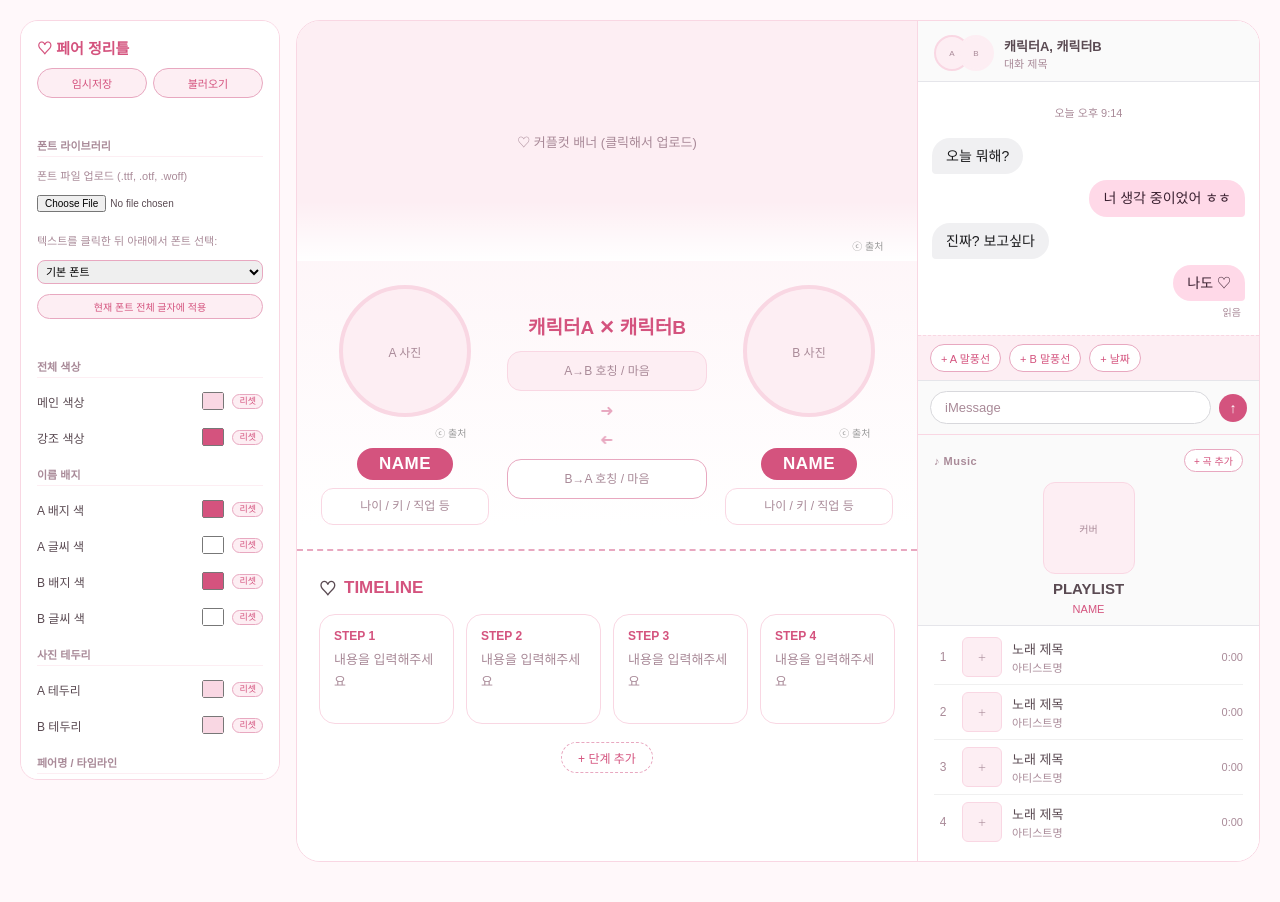
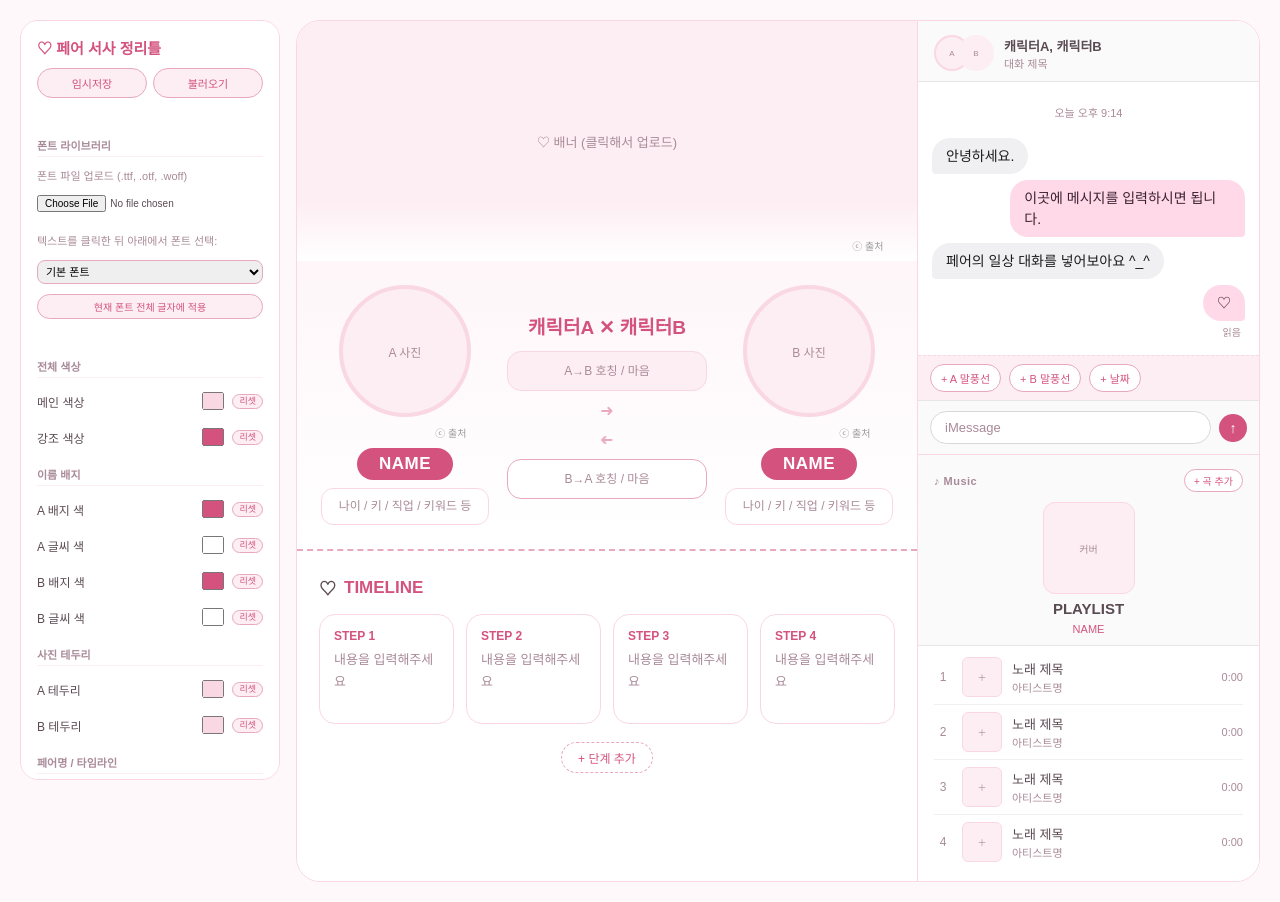
Before and after one commit to liambabo/luv, a plain HTML site: page index.html in a window 1280 px wide. Drawn offline with nearby package versions, Linux system fonts and the light colour scheme.

Commit message:
Update and rename pair-template_banner_fade_fixed.html to index.html

```diff
--- a/pair-template_banner_fade_fixed.html
+++ b/index.html
@@ -3,7 +3,7 @@
 <head>
 <meta charset="UTF-8">
 <meta name="viewport" content="width=device-width, initial-scale=1.0">
-<title>페어 정리틀</title>
+<title>페어 서사 정리틀</title>
 <script src="https://cdnjs.cloudflare.com/ajax/libs/html2canvas/1.4.1/html2canvas.min.js"></script>
 <style>
 :root{
@@ -208,7 +208,7 @@ body{margin:0;font-family:var(--font);background:var(--bg);color:var(--text);pad
 <div class="app">
 <!-- ===== EDIT PANEL ===== -->
 <div class="panel">
-  <h2>♡ 페어 정리틀</h2>
+  <h2>♡ 페어 서사 정리틀</h2>
   <div class="actions">
     <button id="btnSave">임시저장</button>
     <button id="btnLoad">불러오기</button>
@@ -310,7 +310,7 @@ body{margin:0;font-family:var(--font);background:var(--bg);color:var(--text);pad
   <div class="pair-hdr">
     <div class="banner" id="bannerEl" onclick="trigUp(this,event)">
       <img id="bannerImg" alt="">
-      <span class="ph">♡ 커플컷 배너 (클릭해서 업로드)</span>
+      <span class="ph">♡ 배너 (클릭해서 업로드)</span>
       <div class="banner-fade"></div>
       <button class="banner-reup" onclick="event.stopPropagation();trigUp(this.parentElement,event)">이미지 변경</button>
       <div class="banner-credit"><span class="ct" contenteditable="true">ⓒ 출처</span><button class="cx" onclick="event.stopPropagation();hideCredit(this)">✕</button></div>
@@ -327,7 +327,7 @@ body{margin:0;font-family:var(--font);background:var(--bg);color:var(--text);pad
         </div>
         <div class="prof-credit"><span class="ct" contenteditable="true">ⓒ 출처</span><button class="cx" onclick="hideCredit(this)">✕</button></div>
         <div class="prof-name" contenteditable="true">NAME</div>
-        <div class="prof-info" contenteditable="true" data-ph="나이 / 키 / 직업 등"></div>
+        <div class="prof-info" contenteditable="true" data-ph="나이 / 키 / 직업 / 키워드 등"></div>
       </div>
       <div class="rel-box">
         <div class="ship-name" contenteditable="true">캐릭터A ✕ 캐릭터B</div>
@@ -346,7 +346,7 @@ body{margin:0;font-family:var(--font);background:var(--bg);color:var(--text);pad
         </div>
         <div class="prof-credit"><span class="ct" contenteditable="true">ⓒ 출처</span><button class="cx" onclick="hideCredit(this)">✕</button></div>
         <div class="prof-name" contenteditable="true">NAME</div>
-        <div class="prof-info" contenteditable="true" data-ph="나이 / 키 / 직업 등"></div>
+        <div class="prof-info" contenteditable="true" data-ph="나이 / 키 / 직업 / 키워드 등"></div>
       </div>
     </div>
   </div>
@@ -372,10 +372,10 @@ body{margin:0;font-family:var(--font);background:var(--bg);color:var(--text);pad
     </div>
     <div class="imsg-body" id="msgBody">
       <div class="imsg-date"><span class="dt" contenteditable="true">오늘 오후 9:14</span><button class="dx" onclick="rmNode(this)">✕</button></div>
-      <div class="brow left"><div class="bub" contenteditable="true">오늘 뭐해?</div><button class="mx" onclick="rmNode(this)">✕</button></div>
-      <div class="brow right"><div class="bub" contenteditable="true">너 생각 중이었어 ㅎㅎ</div><button class="mx" onclick="rmNode(this)">✕</button></div>
-      <div class="brow left"><div class="bub" contenteditable="true">진짜? 보고싶다</div><button class="mx" onclick="rmNode(this)">✕</button></div>
-      <div class="brow right"><div class="bub" contenteditable="true">나도 ♡</div><button class="mx" onclick="rmNode(this)">✕</button></div>
+      <div class="brow left"><div class="bub" contenteditable="true">안녕하세요.</div><button class="mx" onclick="rmNode(this)">✕</button></div>
+      <div class="brow right"><div class="bub" contenteditable="true">이곳에 메시지를 입력하시면 됩니다.</div><button class="mx" onclick="rmNode(this)">✕</button></div>
+      <div class="brow left"><div class="bub" contenteditable="true">페어의 일상 대화를 넣어보아요 ^_^</div><button class="mx" onclick="rmNode(this)">✕</button></div>
+      <div class="brow right"><div class="bub" contenteditable="true">♡</div><button class="mx" onclick="rmNode(this)">✕</button></div>
     </div>
     <div class="msg-ctrl">
       <button onclick="addBub('left')">+ A 말풍선</button>
```
